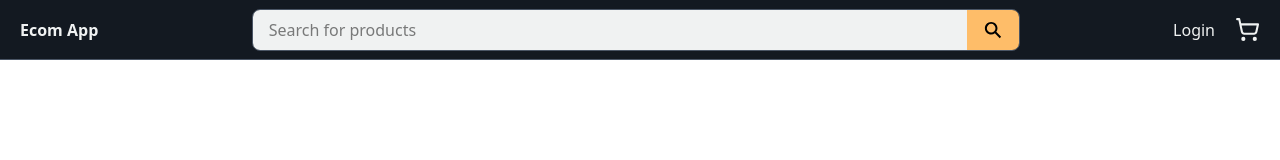
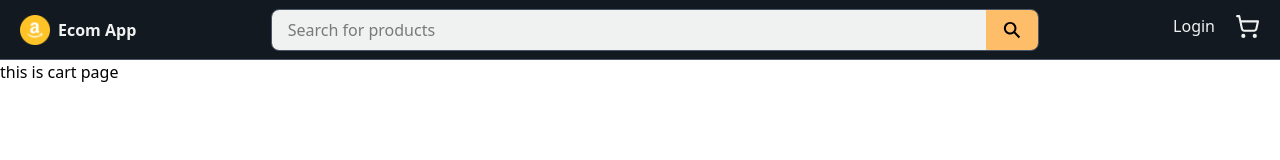
Before and after one commit to shashwat2048/e-commerce, a Next.js app: page /cart in a window 1280 px wide. Before the commit this address had no page. Shown: the top 160 px of the page. Built offline with nearby package versions, Linux system fonts and the light colour scheme.

Commit message:
Add cart and login pages; implement Not Found page with image; enhance header for navigation

```diff
--- /dev/null
+++ b/src/app/cart/page.tsx
@@ -0,0 +1,8 @@
+"use client"
+export default function page(){
+    return(
+        <div>
+            this is cart page
+        </div>
+    );
+}
--- /dev/null
+++ b/src/app/login/page.tsx
@@ -0,0 +1,7 @@
+export default function page(){
+    return(
+        <div>
+            this is login page.
+        </div>
+    );
+}
--- /dev/null
+++ b/src/app/search/not-found.tsx
@@ -0,0 +1,41 @@
+"use client";
+
+import Image from "next/image";
+import Link from "next/link";
+
+export default function NoProductsFound() {
+  return (
+    <div className="flex flex-col items-center justify-center min-h-[80vh] w-full px-6 text-center">
+      <Image
+        src="/no_prod.jpg"
+        alt="No results"
+        width={200}
+        height={200}
+        className="mb-6"
+      />
+
+      <h1 className="text-2xl font-semibold mb-2">
+        No results for your search
+      </h1>
+
+      <p className="text-gray-600 mb-6 max-w-lg">
+        Check your spelling or try using more general terms. You can also browse our categories or return to the homepage.
+      </p>
+
+      <div className="flex gap-4">
+        <Link
+          href="/"
+          className="px-5 py-2 bg-yellow-400 hover:bg-yellow-500 text-black rounded-md font-medium transition"
+        >
+          Go to Homepage
+        </Link>
+        <Link
+          href="/"
+          className="px-5 py-2 border border-gray-300 hover:bg-gray-100 rounded-md font-medium transition"
+        >
+          Browse All Products
+        </Link>
+      </div>
+    </div>
+  );
+}
--- a/src/app/search/page.tsx
+++ b/src/app/search/page.tsx
@@ -1,6 +1,7 @@
 import Card from "@/components/card";
 import { products } from "@/constants/data";
 import { PageProps } from "../../../.next/types/app/search/page";
+import { notFound } from "next/navigation";
 
 type SearchPageProps = {
     searchParams: {
@@ -30,6 +31,11 @@ export default async function SearchPage({ searchParams }: SearchPageProps) {
     if(rating){
         results = results.filter(p => Math.floor(p.rating) >= parseInt(rating));
     }
+
+    if(results.length === 0){
+        return notFound();
+    }
+
     return (
         <div className="p-2">
             <h2 className="text-2xl font-semibold m-2">Showing results for query : {q}</h2>
--- a/src/components/card.tsx
+++ b/src/components/card.tsx
@@ -34,9 +34,12 @@ export default function Card ({p}:{p:ProductObj}){
             ))}
             <span className="ml-2 text-gray-600 text-sm">({p.rating.toFixed(2)})</span>
           </div>
-
-          <div className="mt-4 text-xl font-bold text-gray-800">${p.price}</div>
-
+          <div className="flex flex-row items-center justify-between">
+            <div className="mt-4 text-xl font-bold text-gray-800">${p.price}</div>
+            <button className="mt-6 px-6 py-2 bg-pink-600 text-white rounded-full hover:bg-pink-700 transition">
+              Add to Cart
+            </button>
+          </div>
         </div>
       </div>
       </Link>
--- a/src/components/header.tsx
+++ b/src/components/header.tsx
@@ -1,24 +1,35 @@
+import Image from "next/image";
+import Link from "next/link";
 import { IoSearchSharp } from "react-icons/io5";
 import { LuShoppingCart } from "react-icons/lu";
 
 export default function Header() {
     return (
         <header className="w-full h-15 flex justify-between items-center px-5 border-b border-gray-600 bg-primary-background text-light-text">
-            <h1 className="font-semibold">Ecom App</h1>
+            <Link href="/">
+                <div className="flex flex-row items-center gap-2">
+                    <Image src="/favi.png" alt="logo" width={30} height={30} className=""/>
+                    <h1 className="font-semibold">Ecom App</h1>
+                </div>
+            </Link>
             <form action="/search"
                 method="GET"
                 className="max-w-3xl border-1 border-gray-600 rounded-lg flex grow shrink overflow-hidden"
             >
                 <input type="text" name="q" placeholder="Search for products" className="py-2 px-4 flex grow bg-primary-foreground text-dark-text" />
-                <button type="submit" className="py-2 px-4 bg-secondary-accent-color text-dark-text">
+                <button type="submit" className="py-2 px-4 bg-secondary-accent-color text-dark-text cursor-pointer">
                     <IoSearchSharp size={20} />
                 </button>
             </form>
             <div className="flex gap-5">
-                <button>Login</button>
-                <button>
-                    <LuShoppingCart size={25} />
-                </button>
+                <Link href="/login">
+                    <button className="cursor-pointer">Login</button>
+                </Link>
+                <Link href="/cart">
+                    <button className="cursor-pointer">
+                        <LuShoppingCart size={25} />
+                    </button>
+                </Link>
             </div>
         </header>
     )
```
Also changed, not shown: 1 other file (tests, documents, lock files or other folders).
